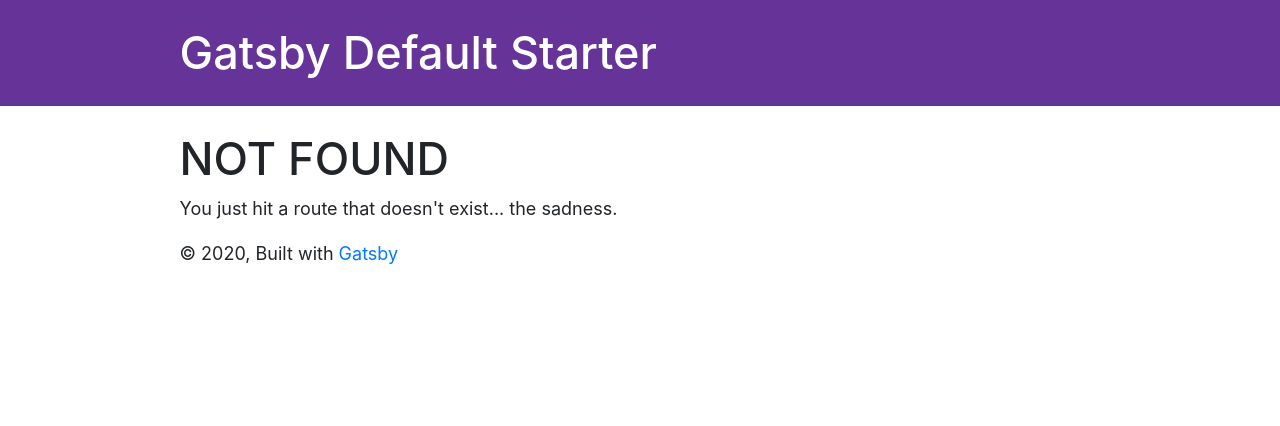
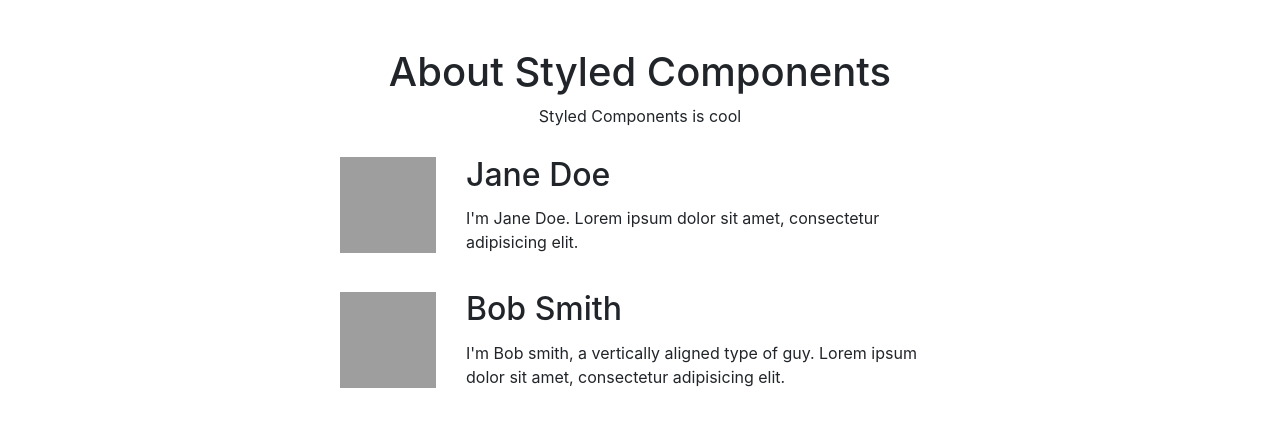
Before and after one commit to morosoftpk/startbootstrap-sb-admin-2-gatsby, a Gatsby site: page /styled in a window 1280 px wide. Before the commit this address had no page. Built offline with nearby package versions, Linux system fonts and the light colour scheme; Gatsby itself is replaced by a stand-in of ours; grey boxes are pictures that could not be loaded.

Commit message:
Added Styled Components

```diff
--- a/gatsby-config.js
+++ b/gatsby-config.js
@@ -27,6 +27,7 @@ module.exports = {
         icon: 'src/images/gatsby-icon.png', // This path is relative to the root of the site.
       },
     },
+    `gatsby-plugin-styled-components`,
     // this (optional) plugin enables Progressive Web App + Offline functionality
     // To learn more, visit: https://gatsby.dev/offline
     // `gatsby-plugin-offline`,
--- a/package.json
+++ b/package.json
@@ -5,6 +5,7 @@
   "version": "0.1.0",
   "author": "Kyle Mathews <mathews.kyle@gmail.com>",
   "dependencies": {
+    "babel-plugin-styled-components": "^1.10.7",
     "bootstrap": "^4.4.1",
     "gatsby": "^2.21.21",
     "gatsby-image": "^2.4.3",
@@ -12,13 +13,15 @@
     "gatsby-plugin-offline": "^3.2.1",
     "gatsby-plugin-react-helmet": "^3.3.1",
     "gatsby-plugin-sharp": "^2.6.2",
+    "gatsby-plugin-styled-components": "^3.3.1",
     "gatsby-source-filesystem": "^2.3.1",
     "gatsby-transformer-sharp": "^2.5.2",
     "prop-types": "^15.7.2",
     "react": "^16.12.0",
     "react-bootstrap": "^1.0.1",
     "react-dom": "^16.12.0",
-    "react-helmet": "^6.0.0"
+    "react-helmet": "^6.0.0",
+    "styled-components": "^5.1.0"
   },
   "devDependencies": {
     "eslint": "^6.8.0",
@@ -28,7 +31,6 @@
     "eslint-plugin-react": "^7.19.0",
     "eslint-plugin-react-hooks": "^3.0.0",
     "husky": "^4.2.5"
-
   },
   "keywords": [
     "gatsby"
--- a/src/components/common/layout/index.jsx
+++ b/src/components/common/layout/index.jsx
@@ -12,6 +12,14 @@ import { useStaticQuery, graphql } from "gatsby"
 import Header from "../header"
 import "./layout.css"
 
+
+import { createGlobalStyle } from "styled-components"
+
+const GlobalStyle = createGlobalStyle`
+  body {
+    color: ${props => (props.theme === "purple" ? "purple" : "white")};
+  }
+`
 const Layout = ({ children }) => {
   const data = useStaticQuery(graphql`
     query SiteTitleQuery {
@@ -25,6 +33,7 @@ const Layout = ({ children }) => {
 
   return (
     <>
+      <GlobalStyle theme="purple" />
       <Header siteTitle={data.site.siteMetadata.title} />
       <div
         style={{
@@ -36,7 +45,6 @@ const Layout = ({ children }) => {
         <main>{children}</main>
         <footer>
           © {new Date().getFullYear()}, Built with
-          {` `}
           <a href="https://www.gatsbyjs.org">Gatsby</a>
         </footer>
       </div>
--- /dev/null
+++ b/src/pages/styled.jsx
@@ -0,0 +1,71 @@
+import React from "react"
+import styled from "styled-components"
+
+const Container = styled.div`
+  margin: 3rem auto;
+  max-width: 600px;
+  display: flex;
+  flex-direction: column;
+  align-items: center;
+  justify-content: center;
+`
+
+const UserWrapper = styled.div`
+  display: flex;
+  align-items: center;
+  margin: 0 auto 12px auto;
+  &:last-child {
+    margin-bottom: 0;
+  }
+`
+
+const Avatar = styled.img`
+  flex: 0 0 96px;
+  width: 96px;
+  height: 96px;
+  margin: 0;
+`
+
+const Description = styled.div`
+  flex: 1;
+  margin-left: 18px;
+  padding: 12px;
+`
+
+const Username = styled.h2`
+  margin: 0 0 12px 0;
+  padding: 0;
+`
+
+const Excerpt = styled.p`
+  margin: 0;
+`
+
+const User = props => (
+  <UserWrapper>
+    <Avatar src={props.avatar} alt="" />
+    <Description>
+      <Username>{props.username}</Username>
+      <Excerpt>{props.excerpt}</Excerpt>
+    </Description>
+  </UserWrapper>
+)
+
+export default function UsersList() {
+  return (
+    <Container>
+      <h1>About Styled Components</h1>
+      <p>Styled Components is cool</p>
+      <User
+        username="Jane Doe"
+        avatar="https://s3.amazonaws.com/uifaces/faces/twitter/adellecharles/128.jpg"
+        excerpt="I'm Jane Doe. Lorem ipsum dolor sit amet, consectetur adipisicing elit."
+      />
+      <User
+        username="Bob Smith"
+        avatar="https://s3.amazonaws.com/uifaces/faces/twitter/vladarbatov/128.jpg"
+        excerpt="I'm Bob smith, a vertically aligned type of guy. Lorem ipsum dolor sit amet, consectetur adipisicing elit."
+      />
+    </Container>
+  )
+}
```
Also changed, not shown: 1 other file.
